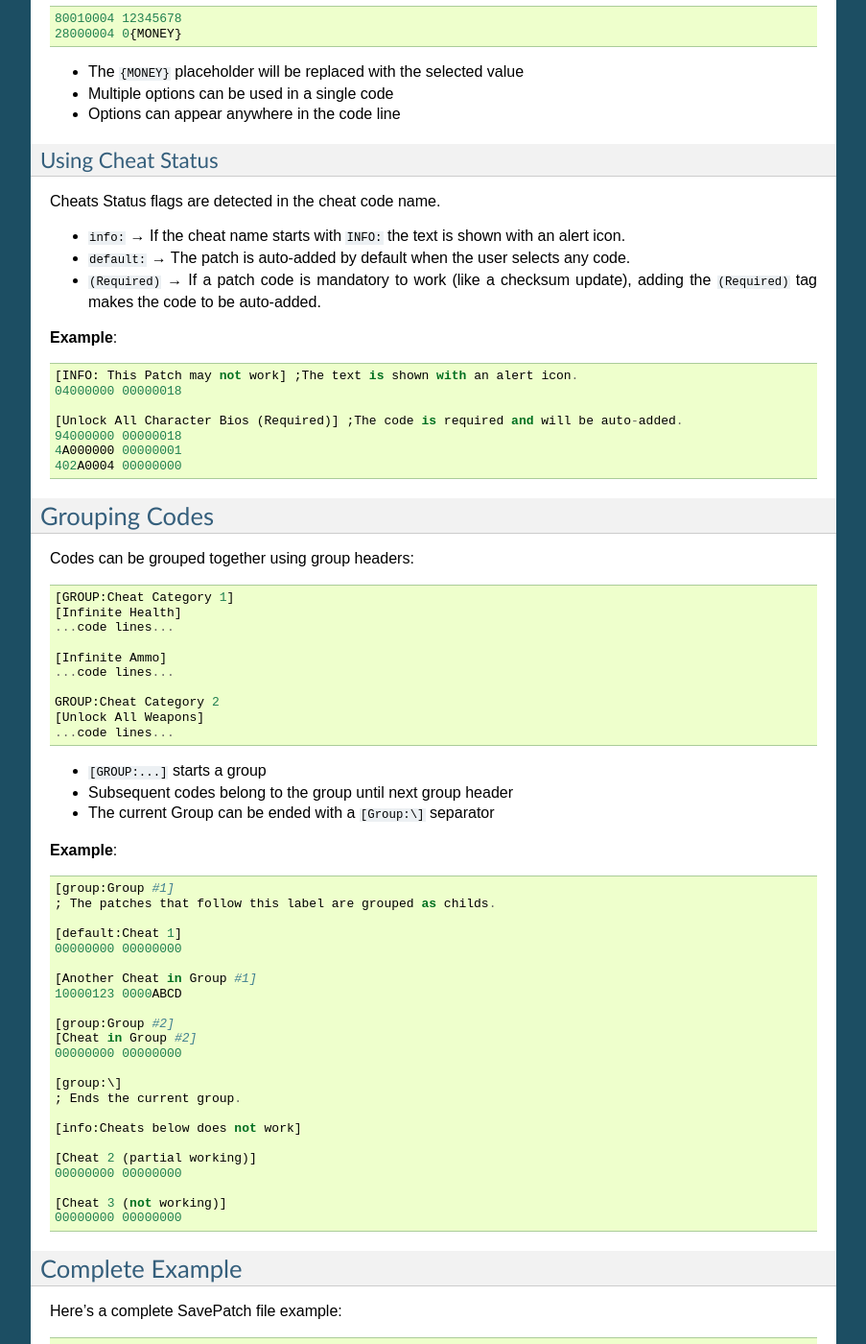
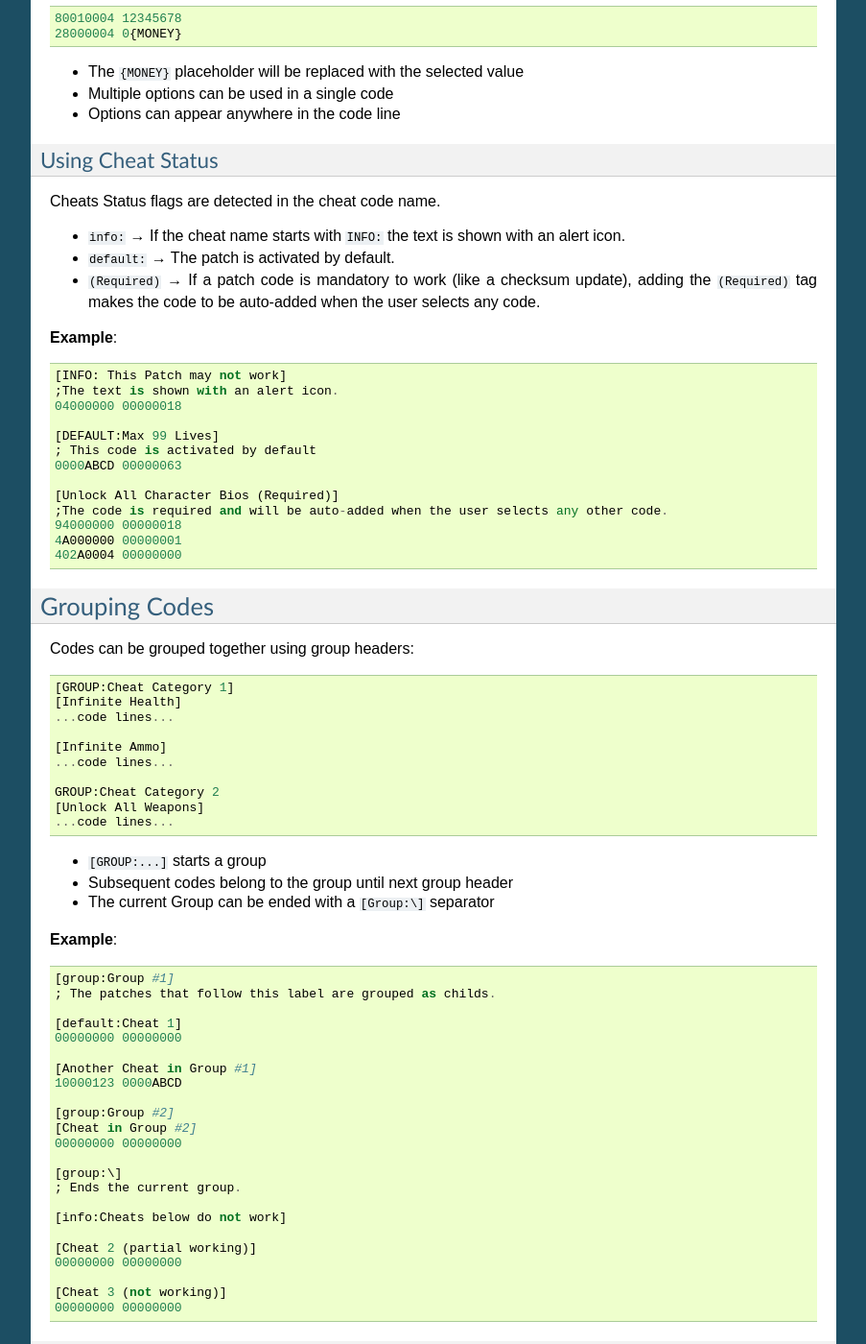
Before and after one commit to bucanero/apollo-lib, a Sphinx documentation site: the page built from docs/savepatch.rst, in a window 1280 px wide and 1400 px high, scrolled down 4548 px. Shown: the whole window at 96% size, without its empty margins (198-1101 px from the left). Built offline with Sphinx 7.4.7, drawn with Linux system fonts in a browser that asks for light colours; some of the changed text lies outside the part shown.

```diff
--- a/docs/savepatch.rst
+++ b/docs/savepatch.rst
@@ -142,7 +142,7 @@ Each cheat code or patch is defined in its own section with a title and code lin
 
 **Special Title Prefixes**
 
-- ``[DEFAULT:...]`` - Code is auto-added by default when any code is selected
+- ``[DEFAULT:...]`` - Code is activated by default
 - ``[INFO:...]`` - Informational/alert message
 - ``[PYTHON:...]`` - Python script code
 - ``[GROUP:...]`` - Group header for organizing codes
@@ -245,15 +245,21 @@ Using Cheat Status
 Cheats Status flags are detected in the cheat code name.
 
 - ``info:`` → If the cheat name starts with ``INFO:`` the text is shown with an alert icon.
--  ``default:`` → The patch is auto-added by default when the user selects any code.
-- ``(Required)`` → If a patch code is mandatory to work (like a checksum update), adding the ``(Required)`` tag makes the code to be auto-added.
+-  ``default:`` → The patch is activated by default.
+- ``(Required)`` → If a patch code is mandatory to work (like a checksum update), adding the ``(Required)`` tag makes the code to be auto-added when the user selects any code.
 
 **Example**::
 
-   [INFO: This Patch may not work] ;The text is shown with an alert icon.
+   [INFO: This Patch may not work]
+   ;The text is shown with an alert icon.
    04000000 00000018
 
-   [Unlock All Character Bios (Required)] ;The code is required and will be auto-added.
+   [DEFAULT:Max 99 Lives]
+   ; This code is activated by default
+   0000ABCD 00000063
+
+   [Unlock All Character Bios (Required)]
+   ;The code is required and will be auto-added when the user selects any other code.
    94000000 00000018
    4A000000 00000001
    402A0004 00000000
@@ -296,7 +302,7 @@ Codes can be grouped together using group headers::
    [group:\]
    ; Ends the current group.
 
-   [info:Cheats below does not work]
+   [info:Cheats below do not work]
 
    [Cheat 2 (partial working)]
    00000000 00000000
```
Also changed, not shown: other parts of docs/savepatch.rst (+2 -2 lines), 4 other files.
